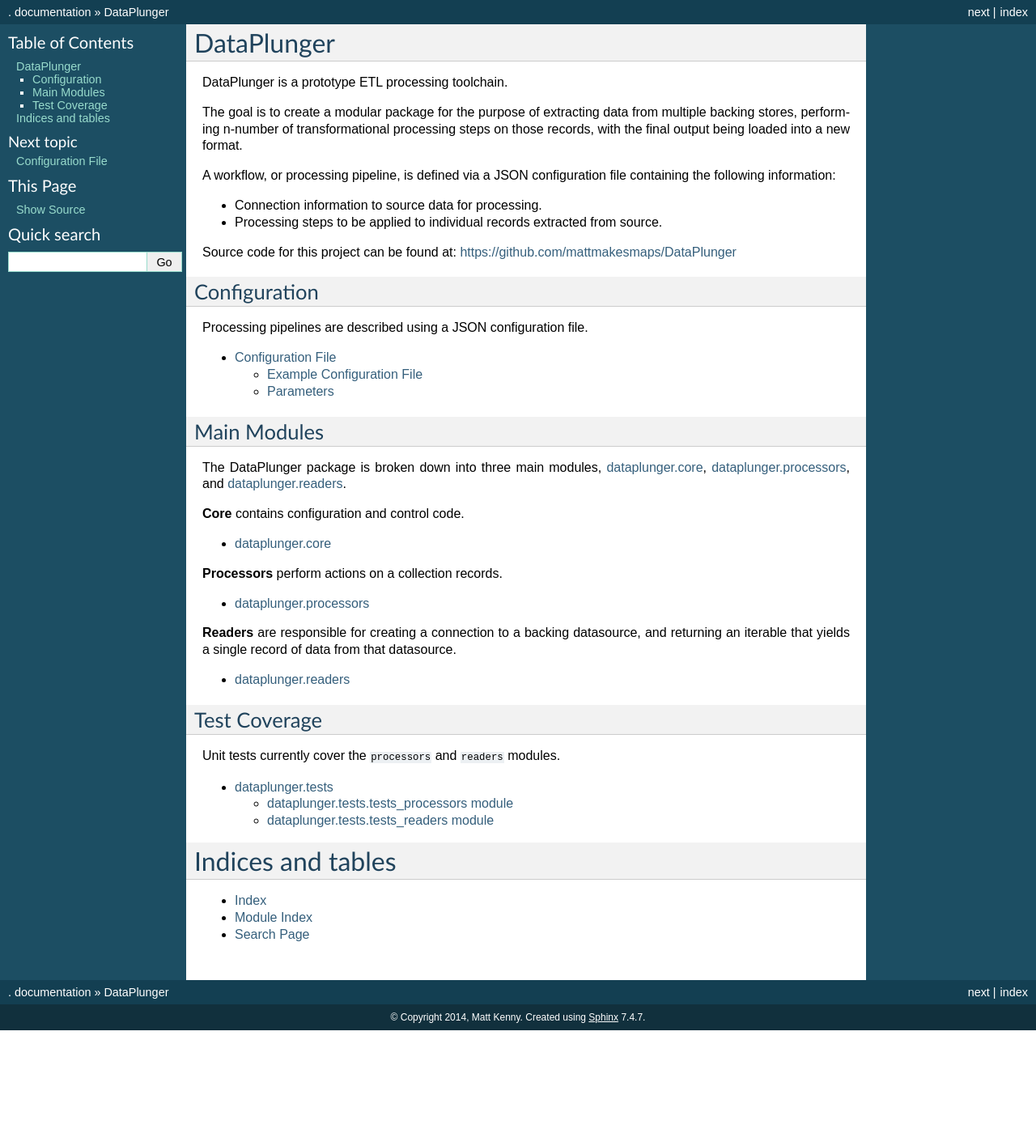
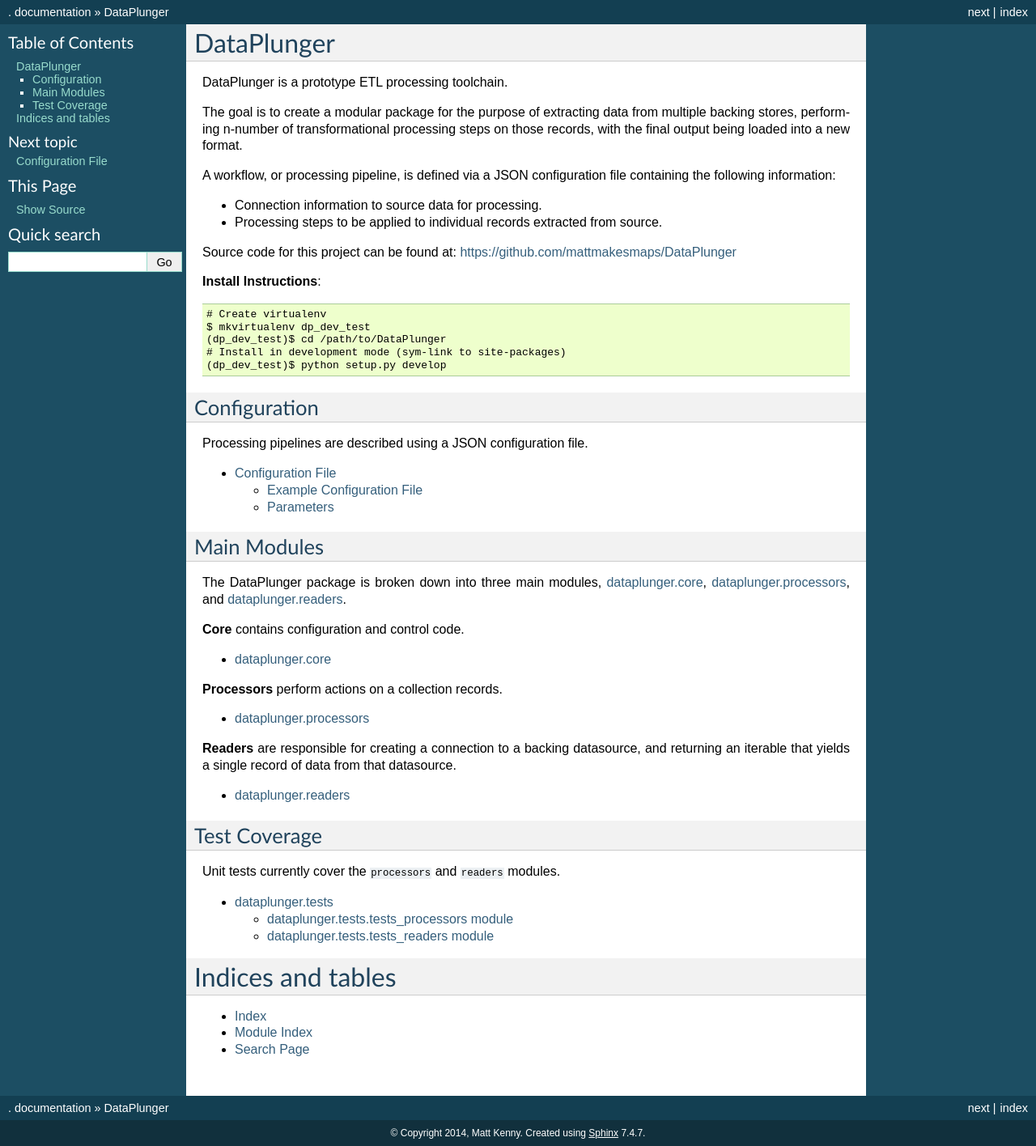
Before and after one commit to mattmakesmaps/DataPlunger, a Sphinx documentation site: the page built from dataplunger/docs/index.rst, in a window 1280 px wide. Shown: the whole page at 81% size. Built offline with Sphinx 7.4.7, drawn with Linux system fonts in a browser that asks for light colours; before the commit the page ends 1273 px from its top, so only the background shows below that.

Commit message:
update index.rst with install instructions

```diff
--- a/dataplunger/docs/index.rst
+++ b/dataplunger/docs/index.rst
@@ -18,6 +18,15 @@
 * Processing steps to be applied to individual records extracted from source.
 
 Source code for this project can be found at: `<https://github.com/mattmakesmaps/DataPlunger>`_
+
+**Install Instructions**::
+
+    # Create virtualenv
+    $ mkvirtualenv dp_dev_test
+    (dp_dev_test)$ cd /path/to/DataPlunger
+    # Install in development mode (sym-link to site-packages)
+    (dp_dev_test)$ python setup.py develop
+
 
 Configuration
 -------------
```
